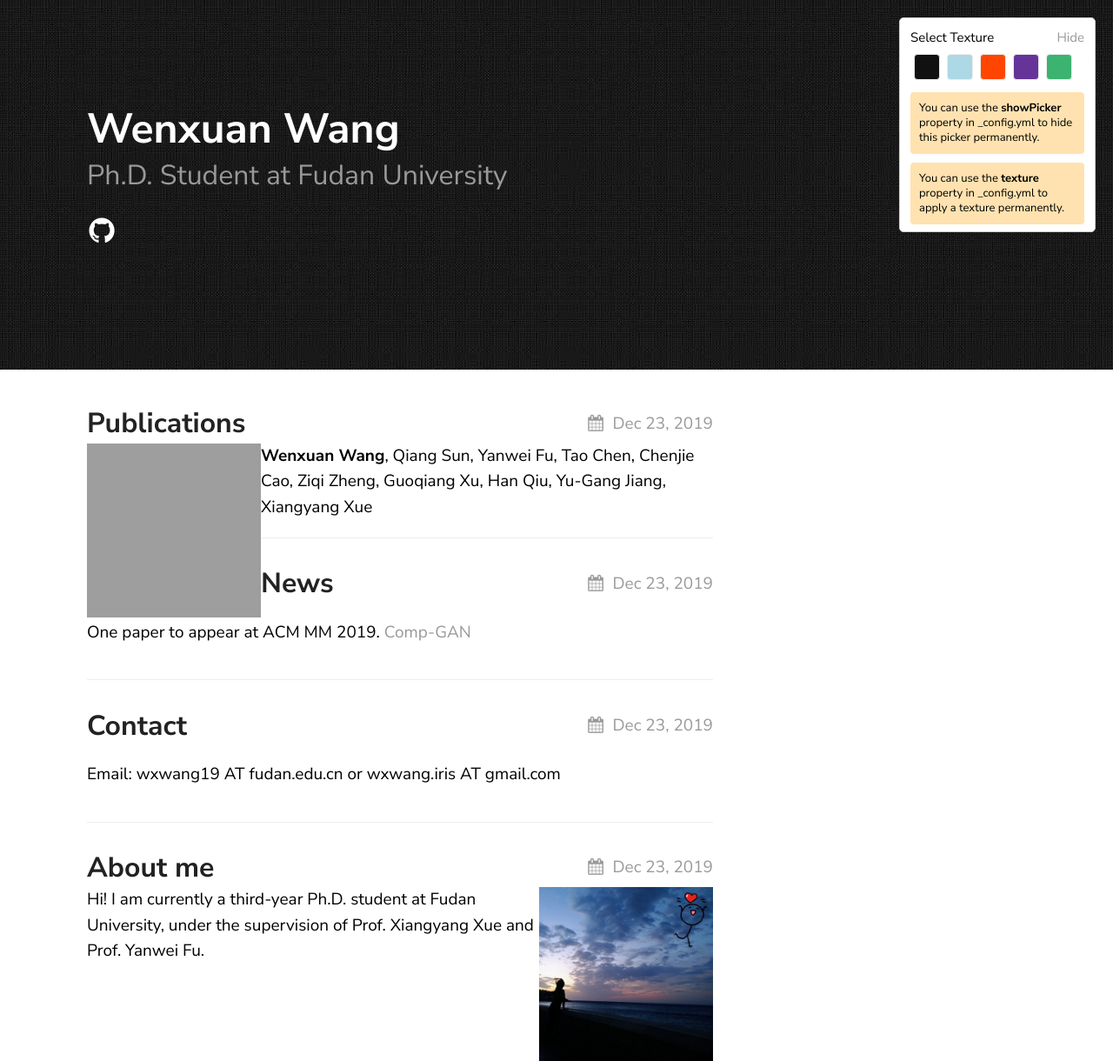
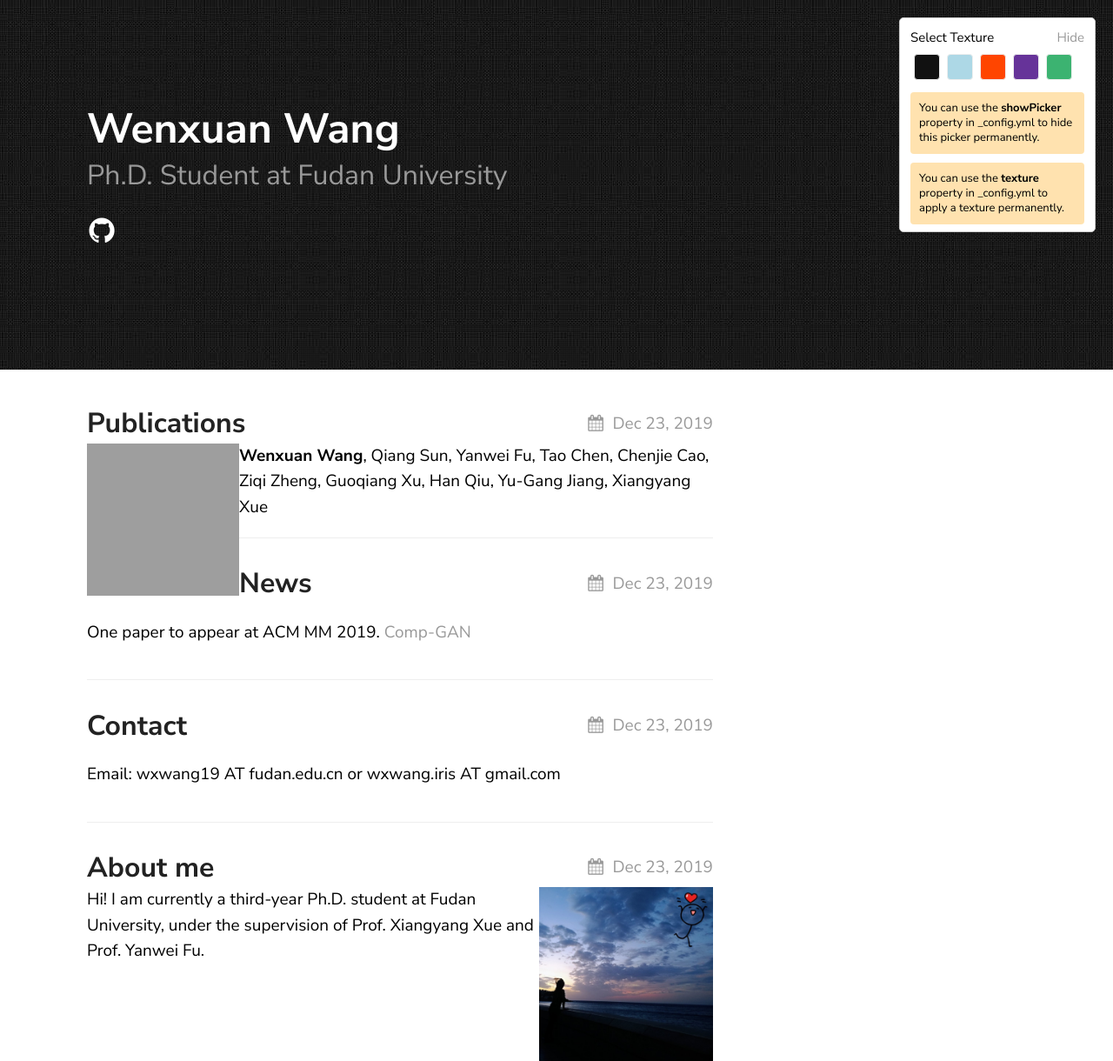
Before and after one commit to wxwangIris/wxwangIris.github.io, a Jekyll site: the page built from index.md, in a window 1280 px wide. Shown: the whole page at 87% size. Built offline with Jekyll 4.4.1, drawn with Linux system fonts in a browser that asks for light colours; grey boxes are pictures that could not be loaded.

Commit message:
commit 10

```diff
--- a/_posts/2019-07-30-publications.markdown
+++ b/_posts/2019-07-30-publications.markdown
@@ -6,7 +6,7 @@ date:   2019-12-23 21:03:36 +0530
 ---
 
 <div>
-<img src="/img/publication/ACMMM19_Framework.png" alt="." width="200" height="200" align="left">
+<img src="/img/publication/ACMMM19_Framework.png" alt="." width="175" height="175" align="left">
 <span>
 <b>Wenxuan Wang</b>, Qiang Sun, Yanwei Fu, Tao Chen, Chenjie Cao, Ziqi Zheng, Guoqiang Xu, Han Qiu, Yu-Gang Jiang, Xiangyang Xue
 
@@ -20,7 +20,7 @@ Proceedings of the 27th ACM International Conference on Multimedia (ACM MM), 201
 ------
 
 <div>
-<img src="/img/publication/arxiv_face_dataset_setting.png" alt="." width="200" height="200" align="left">
+<img src="/img/publication/arxiv_face_dataset_setting.png" alt="." width="175" height="175" align="left">
 <span>
 <b>Wenxuan Wang</b>, Qiang Sun, Tao Chen, Chenjie Cao, Ziqi Zheng, Guoqiang Xu, Han Qiu, Yanwei Fu
 
@@ -34,7 +34,7 @@ arXiv preprint arXiv:1907.10838
 ------
 
 <div>
-<img src="/img/publication/eccv_generated_images.png" alt="." width="200" height="200" align="left">
+<img src="/img/publication/eccv_generated_images.png" alt="." width="175" height="175" align="left">
 <span>
 
 Xuelin Qian, Yanwei Fu, Tao Xiang, <b>Wenxuan Wang</b>, Jie Qiu, Yang Wu, Yu-Gang Jiang, Xiangyang Xue
```
